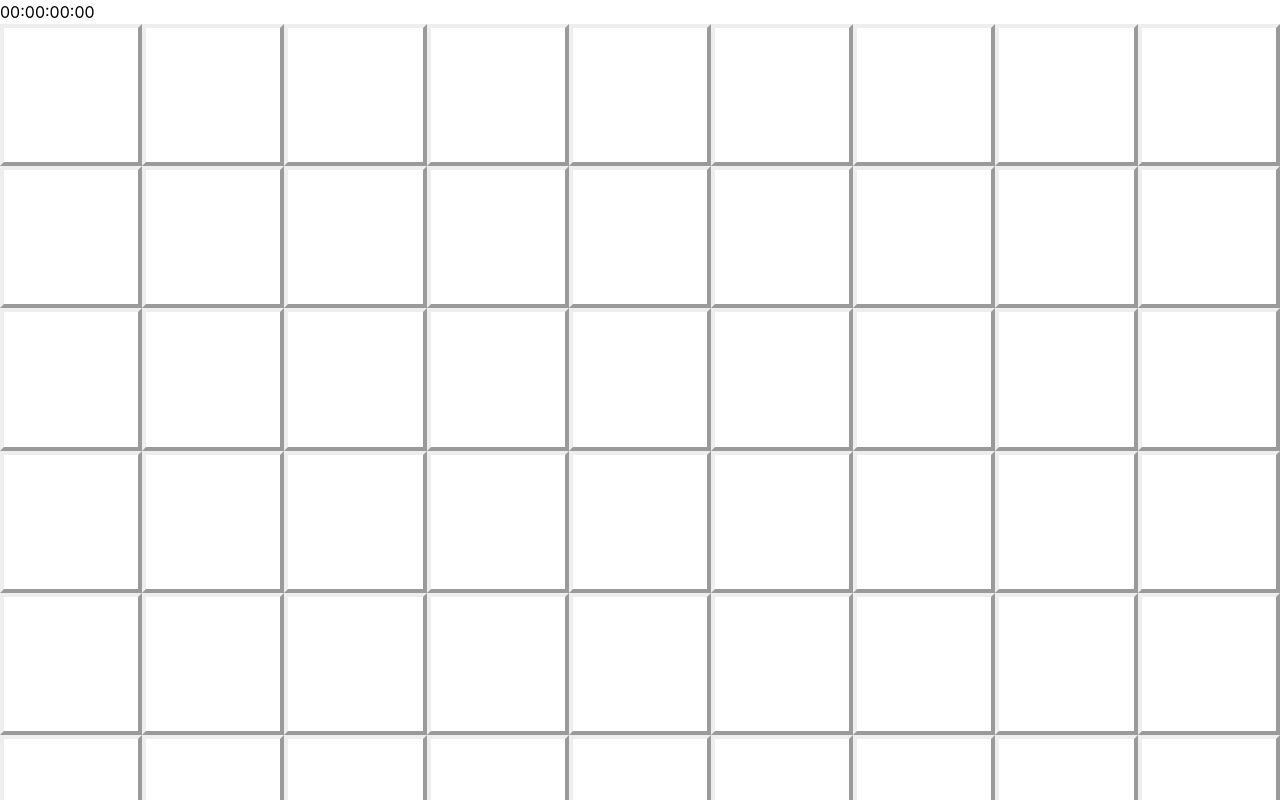
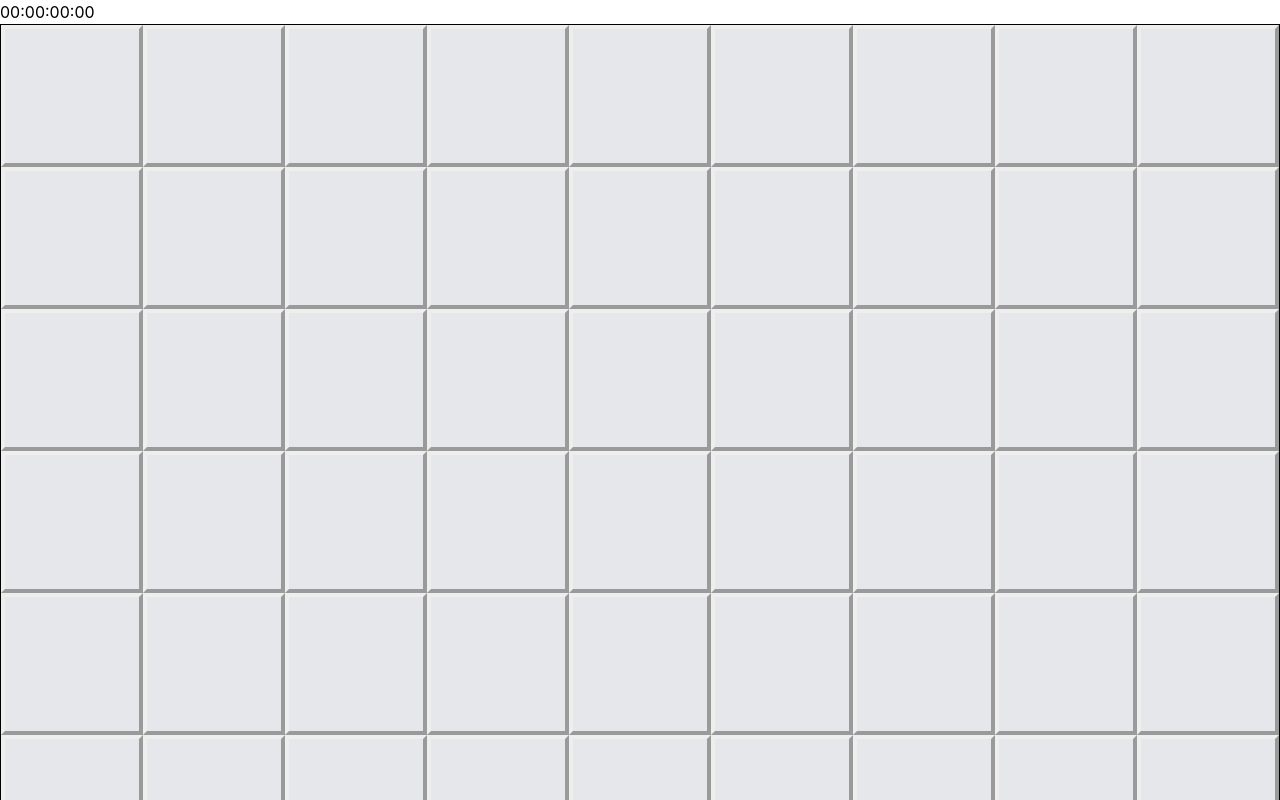
Before and after one commit to metal-fingerzz/minesweeper, a React (Vite) app: page / in a window 1280 px wide. Shown: the top 800 px of the page. Built offline with nearby package versions, Linux system fonts and the light colour scheme.

Commit message:
Commented components

```diff
--- a/src/App.tsx
+++ b/src/App.tsx
@@ -3,34 +3,34 @@ import Game from "./components/Game";
 import type { Difficulty, GameSettings } from "./types";
 
 function App() {
-  const [difficulty] = useState<Difficulty>("easy");
+  const [difficulty] = useState<Difficulty>("easy"); // Currently selected difficulty — setter omitted until difficulty selection UI is added
 
   const settings = (): GameSettings => {
     switch (difficulty) {
       case "easy":
         return {
-          rowCount: 9,
+          rowCount: 9,    // Standard beginner grid: 9×9, 10 bombs
           columnCount: 9,
           bombCount: 10,
         };
 
       case "medium":
         return {
-          rowCount: 16,
+          rowCount: 16,   // Standard intermediate grid: 16×16, 40 bombs
           columnCount: 16,
           bombCount: 40,
         };
 
       case "hard":
         return {
-          rowCount: 16,
-          columnCount: 30,
+          rowCount: 30,   // Standard expert grid: 30×16, 99 bombs
+          columnCount: 16,
           bombCount: 99,
         };
     }
   };
 
-  return <Game key={difficulty} settings={settings()} />;
+  return <Game key={difficulty} settings={settings()} />; // key=difficulty forces a full remount of Game whenever difficulty changes, resetting all state
 }
 
 export default App;
--- a/src/components/Cell.tsx
+++ b/src/components/Cell.tsx
@@ -1,4 +1,4 @@
-import type { Coordinates, Hazardousness } from "../types";
+import type { Coordinates, GameSettings, Hazardousness } from "../types";
 
 interface CellProperties {
   coordinates: Coordinates;
@@ -6,6 +6,7 @@ interface CellProperties {
   hazardousness: Hazardousness;
   playable: boolean;
   revealed: boolean;
+  settings: GameSettings;
   onLeftClick: (coordinates: Coordinates) => void;
   onRightClick: (coordinates: Coordinates) => void;
 }
@@ -16,35 +17,42 @@ function Cell({
   hazardousness,
   playable,
   revealed,
+  settings,
   onLeftClick,
   onRightClick,
 }: CellProperties) {
   const content = () => {
-    if (!revealed) return flagged ? "🚩" : "";
-    return hazardousness || "";
+    if (!revealed) return flagged ? "🚩" : ""; // Unrevealed: show flag or nothing
+    return hazardousness || ""; // Revealed: show bomb emoji, digit (1–8), or empty string for 0
   };
 
   const styles = (): string => {
-    let styles: string = "w-[11.11%] aspect-square cursor-pointer";
-    if (!revealed) return `${styles} border-4 border-outset`;
-    styles += " border";
-    if (hazardousness === "💣") return `${styles} bg-red-500`;
-    return `${styles} bg-gray-200`;
+    const width: string =
+      settings.columnCount === 16 ? "w-[6.25%]" : "w-[11.11%]"; // 100% / 16 ≈ 6.25%, 100% / 9 ≈ 11.11% — each cell fills exactly one column
+    let styles: string = `${width} aspect-square cursor-pointer`; // Square cells regardless of grid size
+
+    if (!revealed) return `${styles} border-4 border-outset bg-gray-200`; // Unrevealed: raised 3-D border effect
+
+    styles += " border"; // Revealed: flat single border
+
+    if (hazardousness === "💣") return `${styles} bg-red-500`; // Bomb cell: red background on reveal
+
+    return `${styles} bg-gray-300`; // Safe revealed cell: flat gray
   };
 
   const onClick = (
     event: React.MouseEvent<HTMLDivElement, MouseEvent>
   ): void => {
-    event.preventDefault();
-    if (!playable) return;
+    event.preventDefault(); // Prevent any default browser behavior on div click
+    if (!playable) return; // Ignore clicks while a state update is in progress
     onLeftClick(coordinates);
   };
 
   const onContextMenu = (
     event: React.MouseEvent<HTMLDivElement, MouseEvent>
   ): void => {
-    event.preventDefault();
-    if (!playable) return;
+    event.preventDefault(); // Suppress the browser's native right-click context menu
+    if (!playable) return; // Ignore right-clicks while a state update is in progress
     onRightClick(coordinates);
   };
 
--- a/src/components/Field.tsx
+++ b/src/components/Field.tsx
@@ -1,9 +1,10 @@
-import type { Cells, Coordinates } from "../types";
+import type { Cells, Coordinates, GameSettings } from "../types";
 import Cell from "./Cell";
 
 interface FieldProperties {
   cells: Cells;
   playable: boolean;
+  settings: GameSettings;
   onCellLeftClick: (coordinates: Coordinates) => void;
   onCellRightClick: (coordinates: Coordinates) => void;
 }
@@ -11,19 +12,21 @@ interface FieldProperties {
 function Field({
   cells,
   playable,
+  settings,
   onCellLeftClick,
   onCellRightClick,
 }: FieldProperties) {
   return (
-    <div className="w-full flex flex-wrap">
-      {Object.entries(cells).map(([cellId, cellData]) => (
+    <div className="w-full flex flex-wrap border"> {/* flex-wrap causes cells to flow into rows automatically based on their percentage width */}
+      {Object.entries(cells).map(([cellId, cellData]) => ( // Cells are iterated in insertion order, which matches the y-then-x loop in emptyCells()
         <Cell
-          key={cellId}
+          key={cellId} // Stable key — CellId never changes during a game round
           coordinates={cellData.coordinates}
           hazardousness={cellData.hazardousness}
           flagged={cellData.flagged}
-          playable={playable}
+          playable={playable} // Passed down to every cell so clicks are blocked during state updates
           revealed={cellData.revealed}
+          settings={settings} // Needed by Cell to compute its width class based on columnCount
           onLeftClick={onCellLeftClick}
           onRightClick={onCellRightClick}
         />
--- a/src/components/Game.tsx
+++ b/src/components/Game.tsx
@@ -16,17 +16,17 @@ interface GameProperties {
 }
 
 function Game({ settings }: GameProperties) {
-  const [gameState, setGameState] = useState<GameState>("idle");
-  const [playable, setPlayable] = useState<boolean>(true);
+  const [gameState, setGameState] = useState<GameState>("idle"); // Tracks the lifecycle of the current round
+  const [playable, setPlayable] = useState<boolean>(true); // Temporarily false while a click handler is computing, to block concurrent clicks
 
   const emptyCells = (): Cells => {
     const cells: Cells = {};
 
     for (let y = 0; y < settings.rowCount; y++) {
       for (let x = 0; x < settings.columnCount; x++) {
-        cells[`${x},${y}`] = {
+        cells[`${x},${y}`] = { // Insert in row-major order so Object.entries() yields cells top-to-bottom, left-to-right
           coordinates: { x, y },
-          hazardousness: 0,
+          hazardousness: 0, // All cells start as empty — bombs are placed on the first click (safe first click guarantee)
           flagged: false,
           revealed: false,
         };
@@ -36,21 +36,21 @@ function Game({ settings }: GameProperties) {
     return cells;
   };
 
-  const [cells, setCells] = useState<Cells>(emptyCells());
+  const [cells, setCells] = useState<Cells>(emptyCells()); // Grid initialized once; bombs are placed lazily on first click
 
   const flagCount = (): number => {
-    return Object.values(cells).filter((cell) => cell.flagged).length;
+    return Object.values(cells).filter((cell) => cell.flagged).length; // Count placed flags to enforce the bombCount cap
   };
 
   const bombIds = (click: Coordinates): CellId[] => {
-    const clickId: CellId = `${click.x},${click.y}`;
+    const clickId: CellId = `${click.x},${click.y}`; // The clicked cell is excluded so the first click is always safe
     const cellIds = Object.keys(cells) as CellId[];
     const bombIds: CellId[] = [];
 
     while (bombIds.length < settings.bombCount) {
-      const i: number = Math.floor(Math.random() * cellIds.length);
+      const i: number = Math.floor(Math.random() * cellIds.length); // Pick a random cell index
       const cellId: CellId = cellIds[i];
-      if (cellId === clickId || bombIds.includes(cellId)) continue;
+      if (cellId === clickId || bombIds.includes(cellId)) continue; // Skip the clicked cell and duplicates
       bombIds.push(cellId);
     }
 
@@ -63,42 +63,42 @@ function Game({ settings }: GameProperties) {
 
     for (let dx = -1; dx <= 1; dx++) {
       for (let dy = -1; dy <= 1; dy++) {
-        if (dx === 0 && dy === 0) continue;
+        if (dx === 0 && dy === 0) continue; // Skip the center cell itself
 
         const abscissa: number = x + dx;
-        if (abscissa < 0 || abscissa > settings.columnCount - 1) continue;
+        if (abscissa < 0 || abscissa > settings.columnCount - 1) continue; // Clamp to grid bounds horizontally
 
         const ordinate: number = y + dy;
-        if (ordinate < 0 || ordinate > settings.rowCount - 1) continue;
+        if (ordinate < 0 || ordinate > settings.rowCount - 1) continue; // Clamp to grid bounds vertically
 
         adjacentCoordinates.push({ x: abscissa, y: ordinate });
       }
     }
 
-    return adjacentCoordinates;
+    return adjacentCoordinates; // Up to 8 neighbors (fewer on edges and corners)
   };
 
   const initCells = (click: Coordinates): Cells => {
-    const newCells: Cells = { ...cells };
+    const newCells: Cells = { ...cells }; // Shallow copy — cell objects are replaced, never mutated in place
 
     for (const bombId of bombIds(click)) {
       newCells[bombId] = {
         ...newCells[bombId],
-        hazardousness: "💣",
+        hazardousness: "💣", // Mark this cell as a bomb
       };
 
       const [x, y] = bombId.split(",").map((value) => Number(value)) as [
         number,
         number,
-      ];
+      ]; // Parse the CellId back into coordinates to iterate its neighbors
 
       for (const coordinates of adjacentCoordinates({ x, y })) {
         const cellId: CellId = `${coordinates.x},${coordinates.y}`;
         const { hazardousness }: CellData = newCells[cellId];
-        if (hazardousness === "💣") continue;
+        if (hazardousness === "💣") continue; // Don't overwrite another bomb with a number
         newCells[cellId] = {
           ...newCells[cellId],
-          hazardousness: (hazardousness + 1) as Hazardousness,
+          hazardousness: (hazardousness + 1) as Hazardousness, // Increment the adjacent bomb counter
         };
       }
     }
@@ -109,35 +109,36 @@ function Game({ settings }: GameProperties) {
   const isVictory = (cells: Cells): boolean => {
     return (
       Object.values(cells).filter((cell) => !cell.revealed).length ===
-      settings.bombCount
+      settings.bombCount // Victory when the only unrevealed cells are exactly the bombs
     );
   };
 
+  // Recursively reveals all connected empty (hazardousness === 0) cells and their numeric borders
   const spreadReveal = (origin: Coordinates, cells: Cells): void => {
     for (const { x, y } of adjacentCoordinates(origin)) {
       const cellId: CellId = `${x},${y}`;
       const { hazardousness, revealed }: CellData = cells[cellId];
 
-      if (revealed) continue;
+      if (revealed) continue; // Already revealed — skip to avoid infinite recursion
 
       switch (hazardousness) {
         case 0:
           cells[cellId] = {
             ...cells[cellId],
-            flagged: false,
+            flagged: false, // Remove any flag before revealing
             revealed: true,
           };
-          spreadReveal({ x, y }, cells);
+          spreadReveal({ x, y }, cells); // Recurse into this empty cell's neighbors
           break;
 
         case "💣":
-          continue;
+          continue; // Never auto-reveal bombs during flood fill
 
         default:
           cells[cellId] = {
             ...cells[cellId],
-            flagged: false,
-            revealed: true,
+            flagged: false, // Remove any flag before revealing
+            revealed: true, // Reveal numeric border cell but don't recurse further
           };
           break;
       }
@@ -145,60 +146,60 @@ function Game({ settings }: GameProperties) {
   };
 
   const onCellLeftClick = ({ x, y }: Coordinates): void => {
-    setPlayable(false);
+    setPlayable(false); // Block further clicks until this handler finishes
     let newCells: Cells;
 
     if (gameState === "idle") {
-      newCells = initCells({ x, y });
+      newCells = initCells({ x, y }); // First click: place bombs and start the timer
       setGameState("playing");
-    } else newCells = { ...cells };
+    } else newCells = { ...cells }; // Subsequent clicks: work on a shallow copy of the current grid
 
     const cellId: CellId = `${x},${y}`;
     const { hazardousness, flagged, revealed }: CellData = newCells[cellId];
 
     if (flagged || revealed) {
-      setPlayable(true);
+      setPlayable(true); // Nothing to do — re-enable clicks and return early
       return;
     }
 
     newCells[cellId] = {
       ...newCells[cellId],
-      revealed: true,
+      revealed: true, // Reveal the clicked cell
     };
 
     switch (hazardousness) {
       case 0:
-        spreadReveal({ x, y }, newCells);
+        spreadReveal({ x, y }, newCells); // Flood-fill reveal all connected empty cells
         break;
       case "💣":
-        setCells(newCells);
+        setCells(newCells); // Commit the revealed bomb before switching state
         setGameState("defeat");
-        return;
+        return; // Don't call setPlayable — the game is over
     }
 
     if (isVictory(newCells)) {
       setCells(newCells);
       setGameState("victory");
-      return;
+      return; // Don't call setPlayable — the game is over
     }
 
     setCells(newCells);
-    setPlayable(true);
+    setPlayable(true); // Re-enable clicks for the next turn
   };
 
   const onCellRightClick = ({ x, y }: Coordinates): void => {
-    setPlayable(false);
+    setPlayable(false); // Block further clicks until this handler finishes
     const cellId: CellId = `${x},${y}`;
     const { revealed, flagged }: CellData = cells[cellId];
 
     if (revealed) {
-      setPlayable(true);
+      setPlayable(true); // Can't flag a revealed cell
       return;
     }
 
     if (!flagged) {
       if (flagCount() === settings.bombCount) {
-        setPlayable(true);
+        setPlayable(true); // Flag cap reached — don't allow placing another flag
         return;
       }
     }
@@ -207,10 +208,10 @@ function Game({ settings }: GameProperties) {
       const newCells: Cells = { ...cells };
       newCells[cellId] = {
         ...newCells[cellId],
-        flagged: !flagged,
+        flagged: !flagged, // Toggle the flag on the cell
       };
       return newCells;
-    });
+    }); // Functional update form used here because flagCount() already read the stale `cells` snapshot
     setPlayable(true);
   };
 
@@ -220,6 +221,7 @@ function Game({ settings }: GameProperties) {
       <Field
         cells={cells}
         playable={playable}
+        settings={settings}
         onCellLeftClick={onCellLeftClick}
         onCellRightClick={onCellRightClick}
       />
--- a/src/types.ts
+++ b/src/types.ts
@@ -1,27 +1,27 @@
-export type Hazardousness = 0 | 1 | 2 | 3 | 4 | 5 | 6 | 7 | 8 | "💣";
+export type Hazardousness = 0 | 1 | 2 | 3 | 4 | 5 | 6 | 7 | 8 | "💣"; // 0 = empty, 1–8 = adjacent bomb count, "💣" = bomb
 
 export interface Coordinates {
-  x: number;
-  y: number;
+  x: number; // Column index (0-based, left to right)
+  y: number; // Row index (0-based, top to bottom)
 }
 
-export type CellId = `${number},${number}`;
+export type CellId = `${number},${number}`; // Composite key used as dictionary index, e.g. "3,7"
 
 export interface CellData {
-  coordinates: Coordinates;
-  hazardousness: Hazardousness;
-  flagged: boolean;
-  revealed: boolean;
+  coordinates: Coordinates; // Position of the cell on the grid
+  hazardousness: Hazardousness; // Content of the cell (unknown until initCells is called on first click)
+  flagged: boolean; // Whether the player has placed a flag on this cell
+  revealed: boolean; // Whether this cell has been uncovered
 }
 
-export type Cells = Record<CellId, CellData>;
+export type Cells = Record<CellId, CellData>; // Flat dictionary of all cells, keyed by CellId
 
-export type GameState = "idle" | "playing" | "victory" | "defeat";
+export type GameState = "idle" | "playing" | "victory" | "defeat"; // Lifecycle of a game round
 
-export type Difficulty = "easy" | "medium" | "hard";
+export type Difficulty = "easy" | "medium" | "hard"; // Preset difficulty levels
 
 export interface GameSettings {
-  rowCount: number;
-  columnCount: number;
-  bombCount: number;
+  rowCount: number; // Number of rows in the grid
+  columnCount: number; // Number of columns in the grid
+  bombCount: number; // Total number of bombs to place
 }
```
